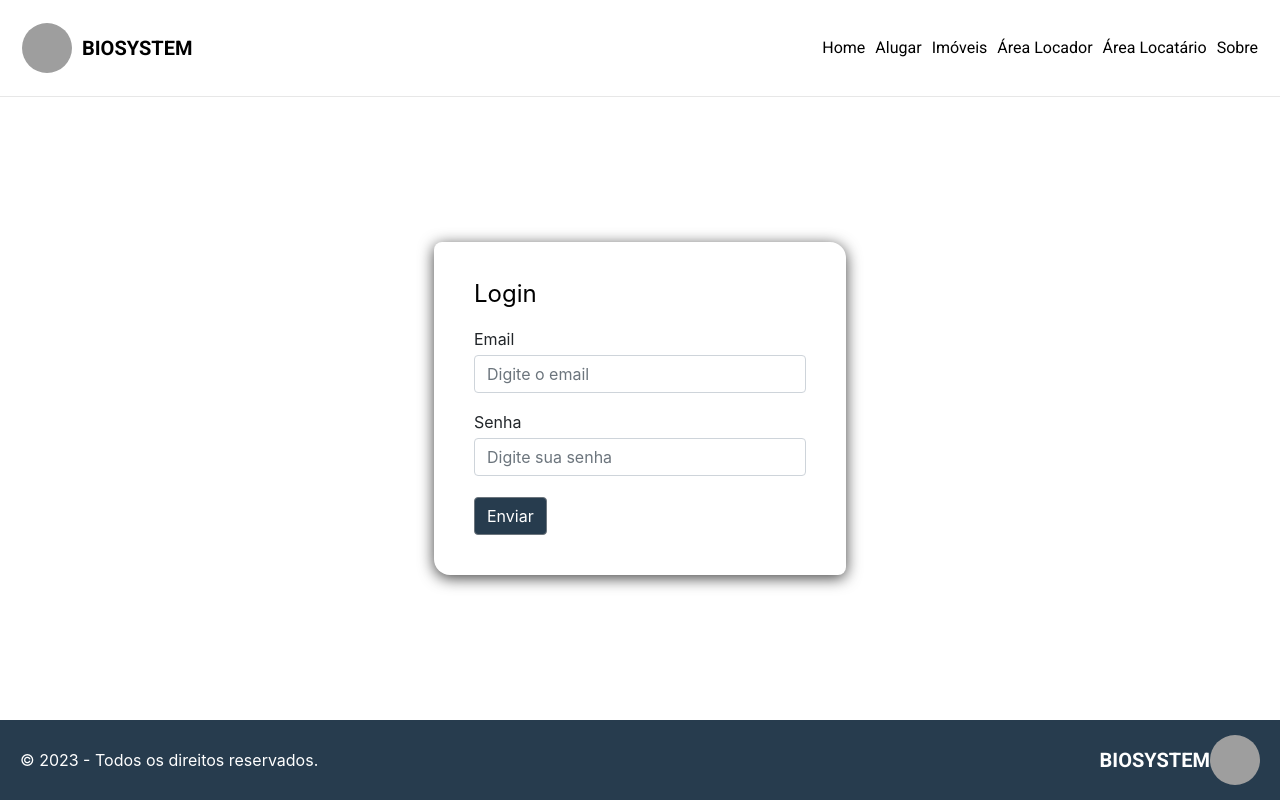
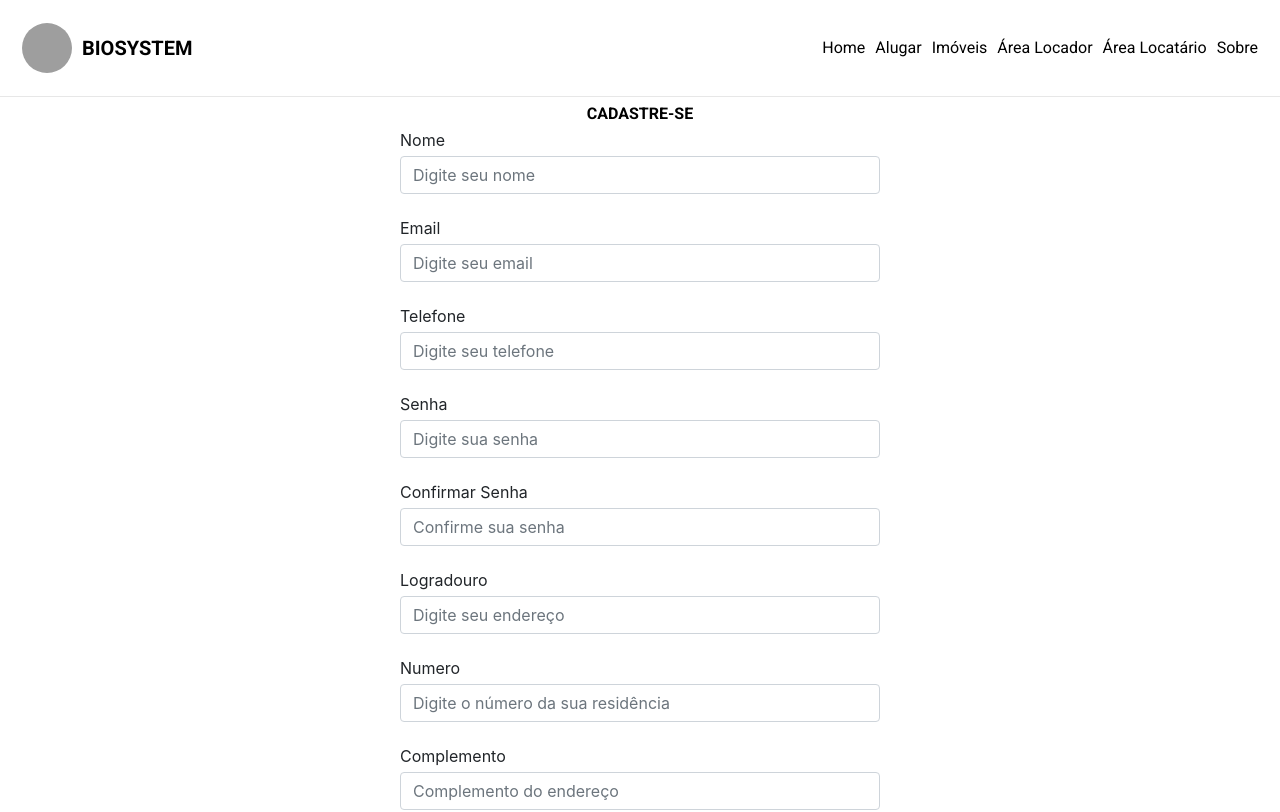
Before and after one commit to desafio-tech-biopark-2023/front-end, a React (Vite) app: page /register in a window 1280 px wide. Shown: the top 812 px of the page. Built offline with nearby package versions, Linux system fonts and the light colour scheme; grey boxes are pictures that could not be loaded.

Commit message:
feat: Criando pages de Login e Register, OBS: Foi criada também página de home colocando apenas o header e footer já criado, utilizando rotas.

```diff
--- a/package.json
+++ b/package.json
@@ -15,6 +15,7 @@
     "react": "^18.2.0",
     "react-dom": "^18.2.0",
     "react-hook-form": "^7.43.4",
+    "react-router-dom": "^6.8.2",
     "reactstrap": "^9.1.6",
     "styled-components": "^5.3.8",
     "yup": "^1.0.2"
--- a/src/App.css
+++ b/src/App.css
@@ -1,6 +1,6 @@
 #root {
   display: flex;
-  height: 100vh;
+  /* height: 100vh; */
   width: 100vw;
   align-items: center;
   justify-content: center;
--- a/src/App.tsx
+++ b/src/App.tsx
@@ -3,16 +3,14 @@ import { Footer } from "./components/Footer";
 import { FormLogin } from "./components/FormLogin";
 import { FormRegister } from "./components/FormRegister";
 import { Header } from "./components/Header";
+import RoutesMain from "./routes/RoutesMain";
 import GlobalStyle from "./style/GlobalStyle";
 
 function App() {
   return (
     <div className="App">
       <GlobalStyle />
-      <Header />
-      {/* <FormRegister /> */}
-      <FormLogin />
-      <Footer />
+      <RoutesMain />
     </div>
   );
 }
--- a/src/components/FormLogin/style.ts
+++ b/src/components/FormLogin/style.ts
@@ -6,7 +6,7 @@ const FormComponent = styled.div`
   align-items: center;
   justify-content: center;
   width: 90%;
-  height: 100%;
+  /* height: 100%; */
   padding: 10px;
   /* max-width: 500px; */
 
--- a/src/main.tsx
+++ b/src/main.tsx
@@ -1,10 +1,13 @@
-import React from 'react'
-import ReactDOM from 'react-dom/client'
-import App from './App'
-import './index.css'
+import React from "react";
+import ReactDOM from "react-dom/client";
+import { BrowserRouter } from "react-router-dom";
+import App from "./App";
+import "./index.css";
 
-ReactDOM.createRoot(document.getElementById('root') as HTMLElement).render(
+ReactDOM.createRoot(document.getElementById("root") as HTMLElement).render(
   <React.StrictMode>
-    <App />
-  </React.StrictMode>,
-)
+    <BrowserRouter>
+      <App />
+    </BrowserRouter>
+  </React.StrictMode>
+);
--- /dev/null
+++ b/src/pages/Home/index.tsx
@@ -0,0 +1,14 @@
+import { Footer } from "../../components/Footer";
+import { Header } from "../../components/Header";
+import { HomeDiv } from "./style";
+
+const Home = () => {
+  return (
+    <HomeDiv>
+      <Header />
+      <Footer />
+    </HomeDiv>
+  );
+};
+
+export { Home };
--- /dev/null
+++ b/src/pages/Home/style.ts
@@ -0,0 +1,12 @@
+import styled from "styled-components";
+
+const HomeDiv = styled.div`
+  display: flex;
+  flex-direction: column;
+  align-items: center;
+  justify-content: space-between;
+  width: 100%;
+  height: 100vh;
+`;
+
+export { HomeDiv };
--- /dev/null
+++ b/src/pages/Login/index.tsx
@@ -0,0 +1,16 @@
+import { Footer } from "../../components/Footer";
+import { FormLogin } from "../../components/FormLogin";
+import { Header } from "../../components/Header";
+import { LoginDiv } from "./style";
+
+const Login = () => {
+  return (
+    <LoginDiv>
+      <Header />
+      <FormLogin />
+      <Footer />
+    </LoginDiv>
+  );
+};
+
+export { Login };
--- /dev/null
+++ b/src/pages/Login/style.ts
@@ -0,0 +1,12 @@
+import styled from "styled-components";
+
+const LoginDiv = styled.div`
+  display: flex;
+  flex-direction: column;
+  align-items: center;
+  justify-content: space-between;
+  width: 100%;
+  height: 100vh;
+`;
+
+export { LoginDiv };
--- /dev/null
+++ b/src/pages/Register/index.tsx
@@ -0,0 +1,16 @@
+import { Footer } from "../../components/Footer";
+import { FormRegister } from "../../components/FormRegister";
+import { Header } from "../../components/Header";
+import { RegisterDiv } from "./style";
+
+const Register = () => {
+  return (
+    <RegisterDiv>
+      <Header />
+      <FormRegister />
+      <Footer />
+    </RegisterDiv>
+  );
+};
+
+export { Register };
--- /dev/null
+++ b/src/pages/Register/style.ts
@@ -0,0 +1,12 @@
+import styled from "styled-components";
+
+const RegisterDiv = styled.div`
+  display: flex;
+  flex-direction: column;
+  align-items: center;
+  justify-content: space-between;
+  width: 100%;
+  /* height: 100vh; */
+`;
+
+export { RegisterDiv };
--- /dev/null
+++ b/src/routes/RoutesMain.tsx
@@ -0,0 +1,17 @@
+import { Route, Routes } from "react-router-dom";
+import { Home } from "../pages/Home";
+import { Login } from "../pages/Login";
+import { Register } from "../pages/Register";
+
+const RoutesMain = () => {
+  return (
+    <Routes>
+      <Route path="*" element={<Home />} />
+      <Route path="/login" element={<Login />} />
+      <Route path="/register" element={<Register />} />
+      <Route path="/home" element={<Home />} />
+    </Routes>
+  );
+};
+
+export default RoutesMain;
```
Also changed, not shown: 1 other file (tests, documents, lock files or other folders).
